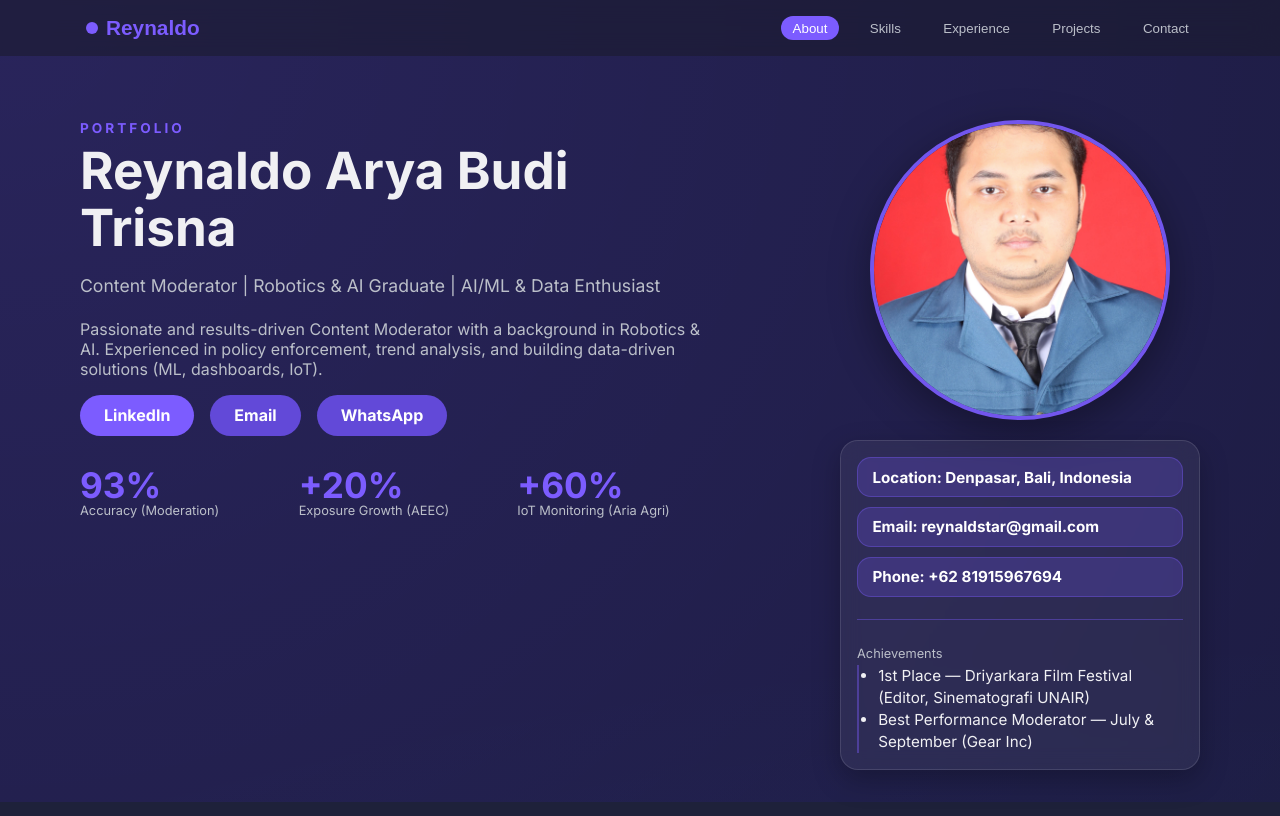
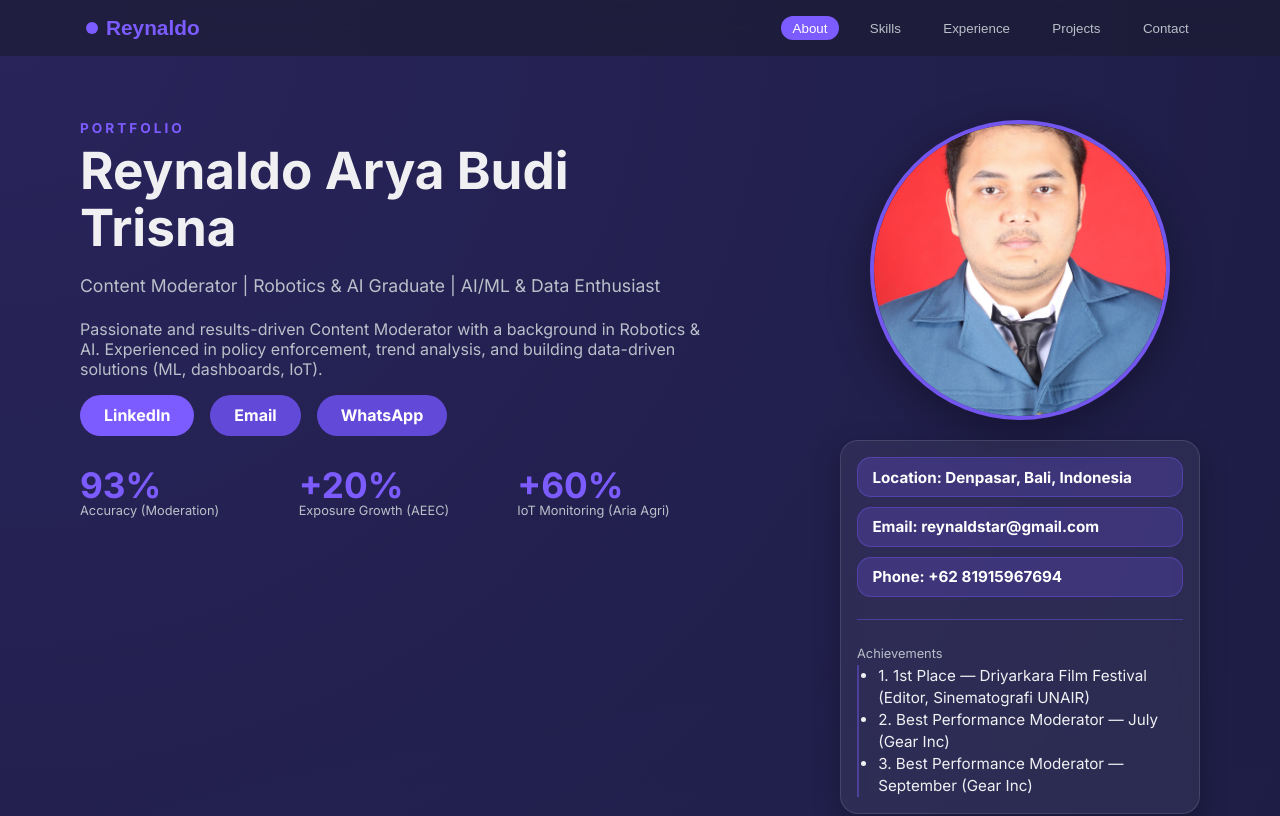
Before and after one commit to Loverzzz/newReynaldo-portoflio, a React (Vite) app: page / in a window 1280 px wide. Shown: the top 816 px of the page. Built offline with nearby package versions, Linux system fonts and the light colour scheme.

Commit message:
new update for contacts

```diff
--- a/src/data.ts
+++ b/src/data.ts
@@ -259,6 +259,7 @@ export const projects: ProjectItem[] = [
 ];
 
 export const achievements: string[] = [
-  "1st Place — Driyarkara Film Festival (Editor, Sinematografi UNAIR)",
-  "Best Performance Moderator — July & September (Gear Inc)",
+  "1. 1st Place — Driyarkara Film Festival (Editor, Sinematografi UNAIR)",
+  "2. Best Performance Moderator — July (Gear Inc)",
+  "3. Best Performance Moderator — September (Gear Inc)",
 ];
```
